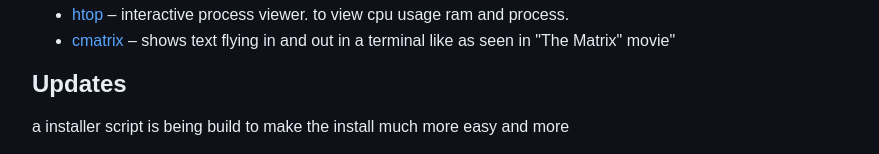
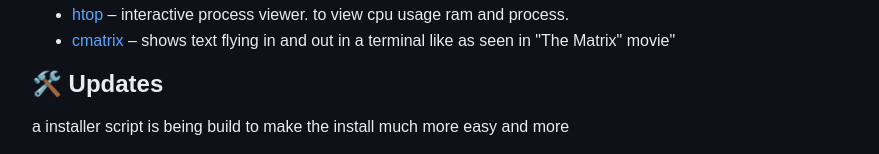
Before and after one commit to n0b0dy-arch-btw/wcpm, a plain HTML site: page index.html in a window 1280 px wide. Shown: the part 404-558 px from the top of the page, without its empty margins (0-879 px from the left). Drawn offline with Linux system fonts and the light colour scheme.

Commit message:
Update index.html

```diff
--- a/index.html
+++ b/index.html
@@ -44,7 +44,7 @@ chmod +x wcpm.sh
 
   </ul>
 
-<h2>Updates</h2>
+<h2>🛠️ Updates</h2>
   <p>a installer script is being build to make the install much more easy and more</p>
 
   <h2>🔧 Make Your Own</h2>
```
